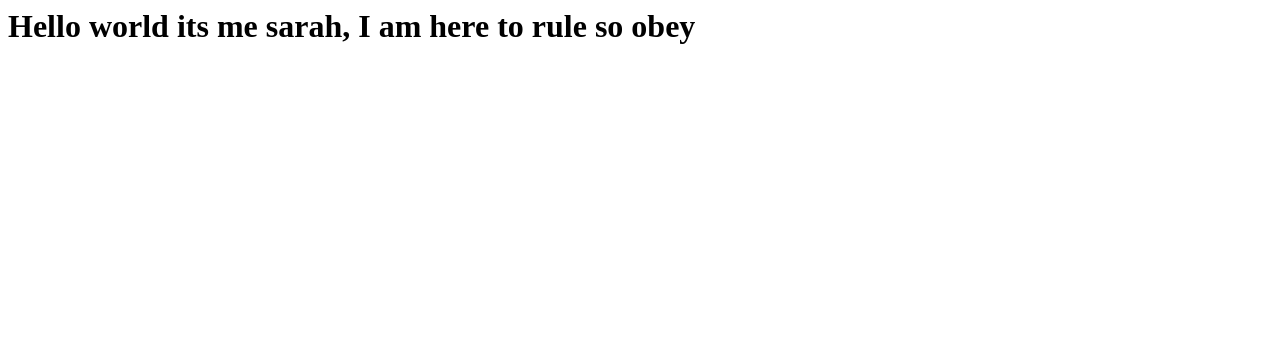
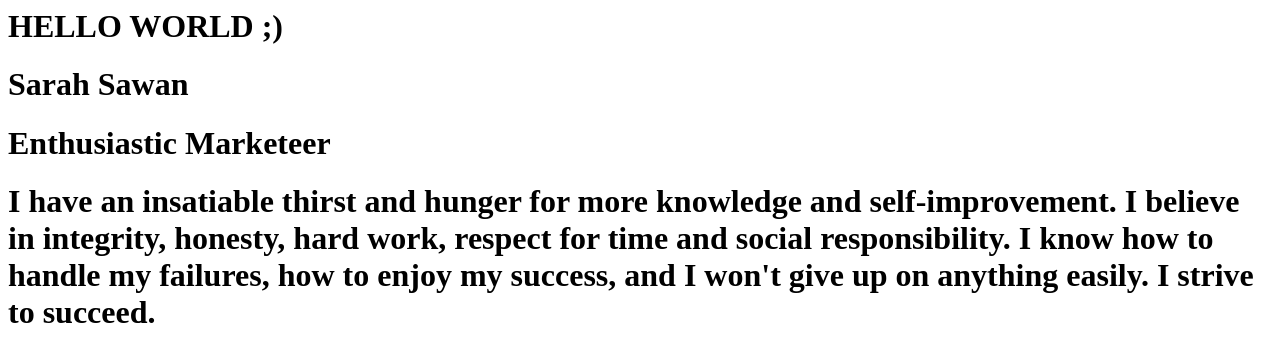
Before and after one commit to ssawan/ssawan.github.io, a plain HTML site: page index.html in a window 1280 px wide. Drawn offline with Linux system fonts and the light colour scheme.

Commit message:
edited2 hello

```diff
--- a/index.html
+++ b/index.html
@@ -1 +1,6 @@
-<h1> Hello world its me sarah, I am here to rule so obey </h1>
+<h1> HELLO WORLD ;) </h1>
+<h1> Sarah Sawan </h1>
+<h1> Enthusiastic Marketeer </h1>
+<h1> I have an insatiable thirst and hunger for more knowledge and self-improvement. I believe in integrity, honesty, hard work, respect for time and social responsibility.
+I know how to handle my failures, how to enjoy my success, and I won't give up on anything easily.
+I strive to succeed. </h1>
```
